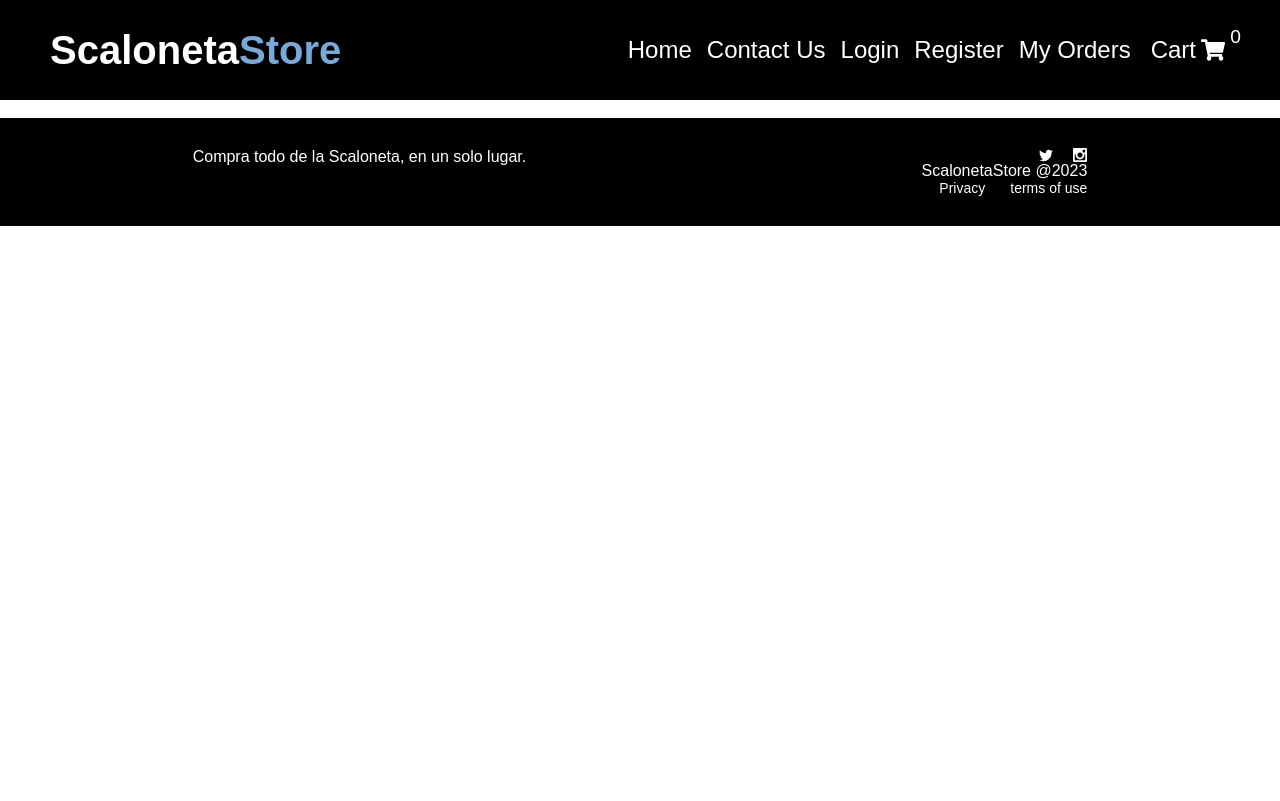
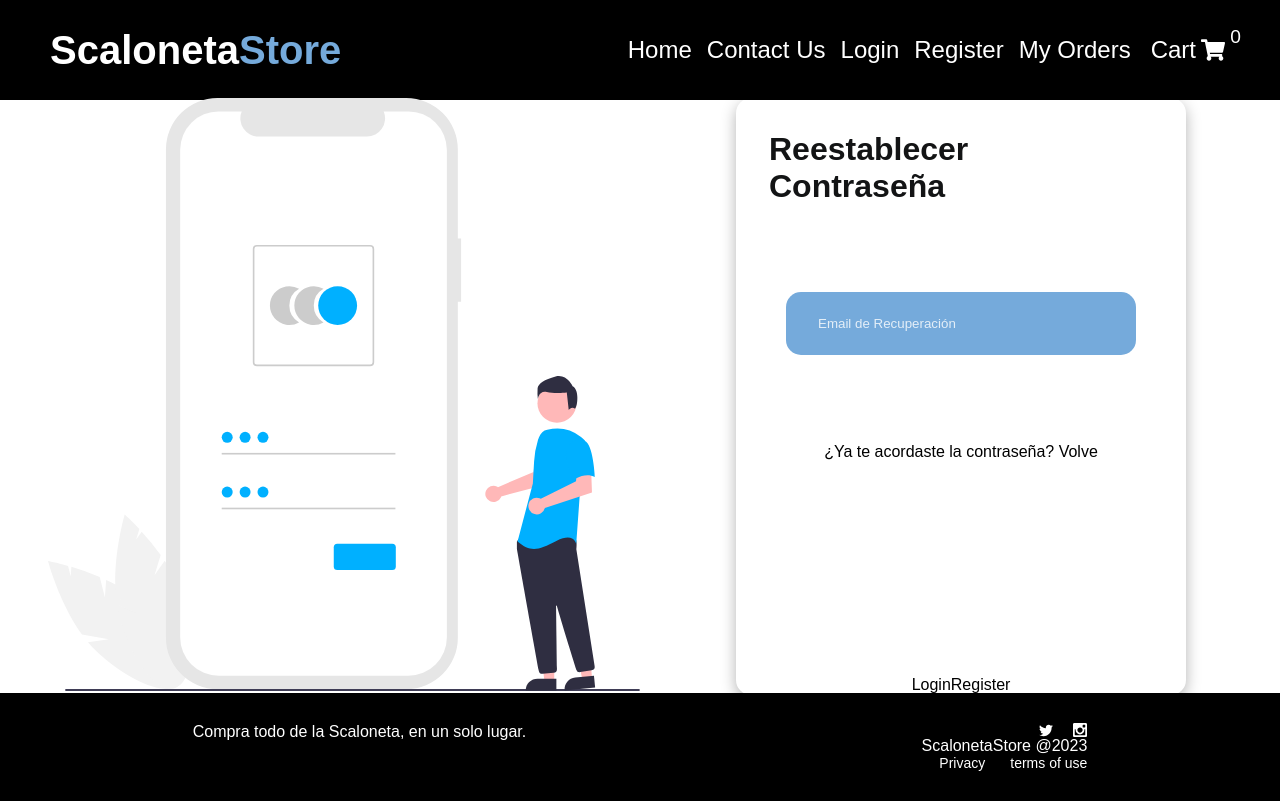
Before and after one commit to fede2000/Scaloneta-Store, a React (Create React App) app: page /reset in a window 1280 px wide. Built offline with nearby package versions, Linux system fonts and the light colour scheme.

Commit message:
codigo de la pagina de reestablecer contraseña

```diff
--- a/src/pages/Auth/Login/Login.jsx
+++ b/src/pages/Auth/Login/Login.jsx
@@ -39,7 +39,7 @@ const Login = () => {
           <h1>Login</h1>
             <LoginInput name='email' type='text' placeholder='Email'></LoginInput>
             <LoginInput name='password' type='password' placeholder='Password' />
-            <Link to='/forgot-password'>
+            <Link to='/reset'>
               <LoginPassword>
                 ¿Olvidaste la contraseña? Reestablecela
               </LoginPassword>
--- a/src/pages/Auth/Login/LoginStyled.js
+++ b/src/pages/Auth/Login/LoginStyled.js
@@ -1,6 +1,5 @@
 import styled from "styled-components";
 
-import { Form as FormikForm } from 'formik';
 import { AuthButtonGoogle, AuthContainer, AuthEmail, AuthForm, AuthImgContainer, AuthPassword, AuthSection } from "../AuthStyles";
 
 
--- a/src/pages/Auth/Register/Register.jsx
+++ b/src/pages/Auth/Register/Register.jsx
@@ -38,6 +38,7 @@ const Register = () => {
             <LoginInput name='name' type='text' placeholder='Name'></LoginInput>
             <LoginInput name='email' type='text' placeholder='Email'></LoginInput>
             <LoginInput name='password' type='password' placeholder='Password' />
+            <LoginInput name='password' type='password' placeholder='Confirm Password' />
             <p>O podes ingresar con</p>
             <RegisterButtonGoogle type='button' onClick={signInWithGoogle}>
             <img
--- a/src/pages/Auth/Reset.jsx
+++ /dev/null
@@ -1,9 +0,0 @@
-import React from 'react'
-
-const Reset = () => {
-  return (
-    <div>Reset</div>
-  )
-}
-
-export default Reset
--- /dev/null
+++ b/src/pages/Auth/Reset/Reset.jsx
@@ -0,0 +1,57 @@
+import { Formik } from 'formik'
+import React from 'react'
+
+import { forgotPasswordInitialValues, forgotPasswordValidationSchema } from '../../../formik';
+import {
+    resetPassword
+} from '../../../firebase/firebase-utils';
+
+import LoginInput from "../LoginInput/LoginInput"
+import Submit from "../Submit/Submit"
+import { Link } from 'react-router-dom';
+import { ResetContainer, ResetDiv, ResetEmail, ResetForm, ResetImgContainer, ResetPassword, ResetSection } from './ResetStyles';
+
+const Login = () => {
+  return (
+    <ResetSection>
+
+      <ResetContainer>
+        <ResetImgContainer>
+          <img src="images/login.svg" alt="" />
+        </ResetImgContainer>
+        <Formik initialValues={forgotPasswordInitialValues}
+        validationSchema={forgotPasswordValidationSchema}
+        onSubmit={async (values, action) => {
+            await resetPassword(values.email);
+            action.resetForm();
+        }}>
+          <ResetForm>
+          <h1>Reestablecer Contraseña</h1>
+            <LoginInput name='email' type='text' placeholder='Email de Recuperación'></LoginInput>
+            <Link to='/login'>
+                    <ResetEmail>
+                        ¿Ya te acordaste la contraseña? Volve
+                    </ResetEmail>
+                </Link>
+            <Submit></Submit>
+            <ResetDiv>
+                <Link to='/login'>
+                    <ResetEmail>
+                        Login
+                    </ResetEmail>
+                </Link>
+                <Link to='/register'>
+                    <ResetEmail>
+                        Register
+                    </ResetEmail>
+                </Link>
+            </ResetDiv>
+
+          </ResetForm>
+        </Formik>
+      </ResetContainer>
+    </ResetSection>
+  )
+}
+
+export default Login
--- /dev/null
+++ b/src/pages/Auth/Reset/ResetStyles.js
@@ -0,0 +1,34 @@
+import styled from "styled-components";
+import { AuthContainer, AuthEmail, AuthForm, AuthImgContainer, AuthPassword, AuthSection } from "../AuthStyles";
+
+
+export const ResetSection = styled(AuthSection)`
+
+`
+
+export const ResetContainer = styled(AuthContainer)`
+`
+
+export const ResetImgContainer = styled(AuthImgContainer)`
+
+`
+
+
+export const ResetForm = styled(AuthForm)`
+
+`;
+
+export const ResetPassword = styled(AuthPassword)`
+
+`;
+
+export const ResetEmail = styled(AuthEmail)`
+`;
+
+
+export const ResetDiv = styled.div`
+    display: flex;
+    flex-direction: row;
+    justify-content: space-between;
+    align-items: center;
+`
--- a/src/pages/index.js
+++ b/src/pages/index.js
@@ -2,5 +2,5 @@ export { default as Home } from "./Home/Home";
 export { default as Contact } from "./Contact/Contact";
 export { default as Login } from "./Auth/Login/Login";
 export { default as Register } from "./Auth/Register/Register";
-export { default as Reset } from "./Auth/Reset";
+export { default as Reset } from "./Auth/Reset/Reset";
 export { default as Admin } from "./Admin/Admin";
```
